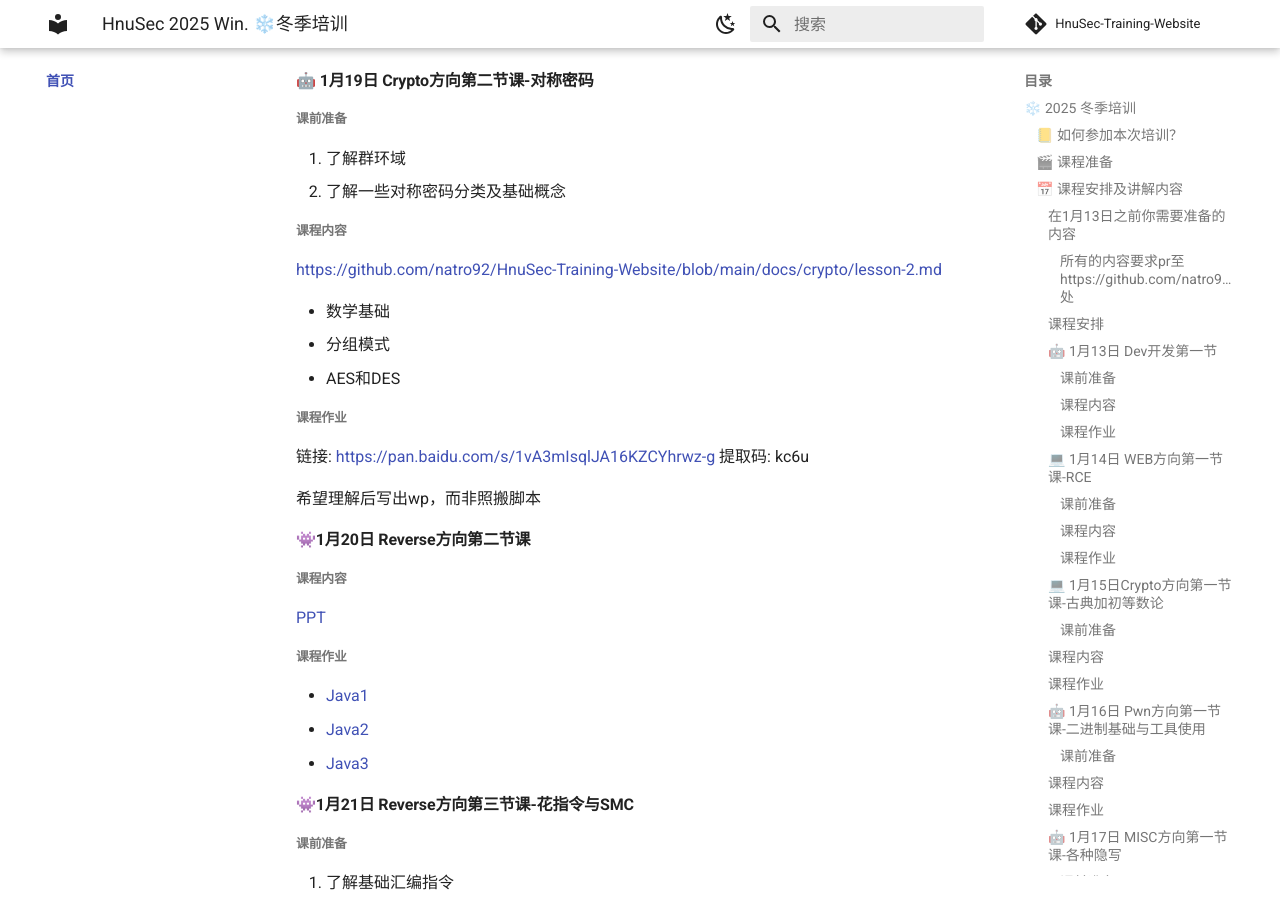
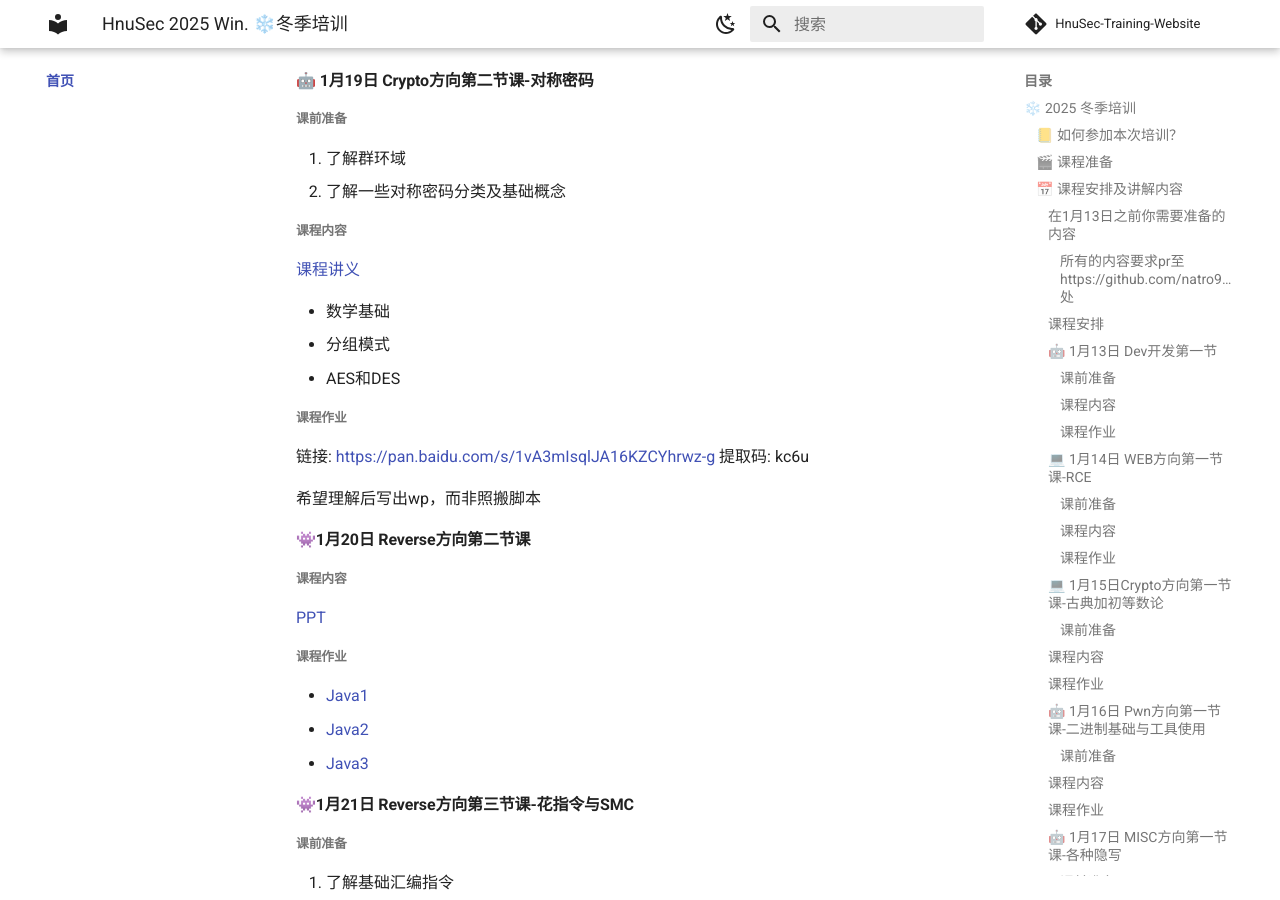
Before and after one commit to natro92/HnuSec-Training-Website, an MkDocs documentation site: the page built from docs/index.md, in a window 1280 px wide and 900 px high, scrolled down 8010 px. Built offline with MkDocs 1.6.1 and Material for MkDocs 9.7.7, drawn with Linux system fonts in a browser that asks for light colours; comment, search, counter and statistics services are not loaded; some of the changed lines change nothing that is shown.

Commit message:
Update index.md

```diff
--- a/docs/index.md
+++ b/docs/index.md
@@ -288,7 +288,7 @@
 
 详情见Crypto模块lesson-1
 
-- [讲义](https://github.com/natro92/HnuSec-Training-Website/blob/main/docs/crypto/lesson-1.md)
+- [讲义](./crypto/lesson-1.md)
 
 - Crypto方向简单介绍
 - 常见古典密码
@@ -309,7 +309,7 @@
 
 #### 课程内容
 
-- [讲义](https://github.com/natro92/HnuSec-Training-Website/blob/main/docs/pwn/lesson-1.md)
+- [讲义](./pwn/lesson-1.md)
 
 - 二进制基础
 - 内存保护措施
@@ -329,7 +329,7 @@
 
 ##### 课程内容
 
-[讲义](https://github.com/natro92/HnuSec-Training-Website/blob/main/docs/misc/lesson-1.md)
+[讲义](./misc/lesson-1.md)
 
 #### 💻 1月18日 WEB方向第二节课-PHP语言的常见漏洞
 
@@ -349,7 +349,7 @@
 
 1. 讲义内所有的课后要求（做好学习笔记，不要全抄我讲义，弄好了pr上来）
 
-    - [讲义](https://github.com/natro92/HnuSec-Training-Website/blob/main/docs/web/PHP%E8%AF%AD%E8%A8%80%E7%9A%84%E6%BC%8F%E6%B4%9E.md)
+    - [讲义](./web/PHP%E8%AF%AD%E8%A8%80%E7%9A%84%E6%BC%8F%E6%B4%9E.md)
 
 2. 完成下面所有的题目，要写wp
    - [题目一](https://www.nssctf.cn/problem/162)
@@ -366,7 +366,7 @@
 
 ##### 课程内容
 
-<https://github.com/natro92/HnuSec-Training-Website/blob/main/docs/crypto/lesson-2.md>
+[课程讲义](./crypto/lesson-2.md)
 
 - 数学基础
 - 分组模式
@@ -399,8 +399,8 @@
 
 ##### 课程内容
 
-- [讲义](https://github.com/natro92/HnuSec-Training-Website/blob/main/docs/reverse/lesson2/lesson2.md)
-- [PPT](https://github.com/natro92/HnuSec-Training-Website/blob/main/docs/reverse/lesson2/lesson2.pptx)
+- [讲义](./reverse/lesson2/lesson2.md)
+- [PPT](./reverse/lesson2/lesson2.pptx)
 
 ##### 课程作业
 
```
